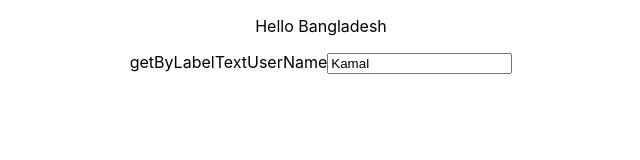
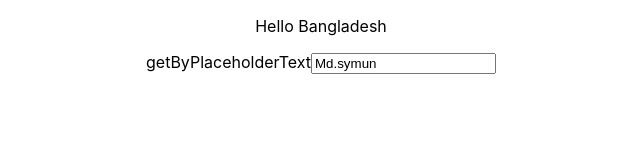
Before and after one commit to SymuNadeeM/React-Testing, a React (Create React App) app: page / in a window 1280 px wide. Shown: the top 160 px of the page, without its empty margins (319-959 px from the left). Built offline with nearby package versions, Linux system fonts and the light colour scheme.

Commit message:
getBy till  getByPlaceholderText and multiple

```diff
--- a/src/App.js
+++ b/src/App.js
@@ -30,10 +30,28 @@ function App() {
           <button>Click </button>
           <button>Click </button>
       </div> */}
-      <div>
+      {/* <div>
         getByLabelText
         <label htmlFor="user-name">UserName</label>
         <input type="text" id="user-name" defaultValue={"Kamal"} />
+      </div> */}
+      {/* <div>
+        getAllByLabelText
+        <br /><br /><br /><br />
+        <label htmlFor="user-name1">UserName</label>
+        <input type="text" id="user-name1" defaultValue={"Kamal"} />
+        <br />
+        <br />
+        <label htmlFor="user-name2">UserName</label>
+        <input type="text" id="user-name2" defaultValue={"Kamal"} />
+        <br />
+        <br />
+        <label htmlFor="user-name3">UserName</label>
+        <input type="text" id="user-name3" defaultValue={"Kamal"} />
+      </div> */}
+      <div>
+      getByPlaceholderText
+      <input type="text" placeholder="Enter Your Dec" defaultValue={"Md.symun"} />
       </div>
     </div>
   );
```
Also changed, not shown: 1 other file (tests, documents, lock files or other folders).
